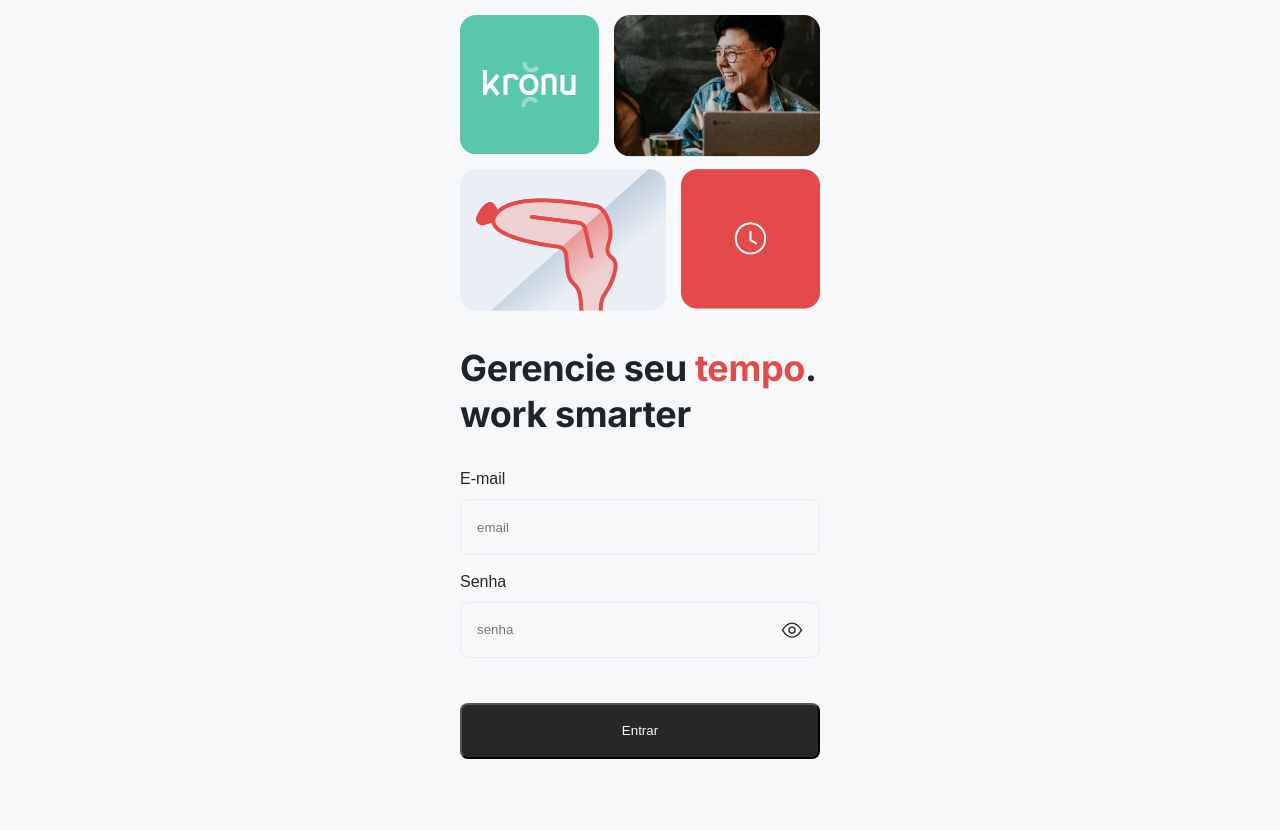
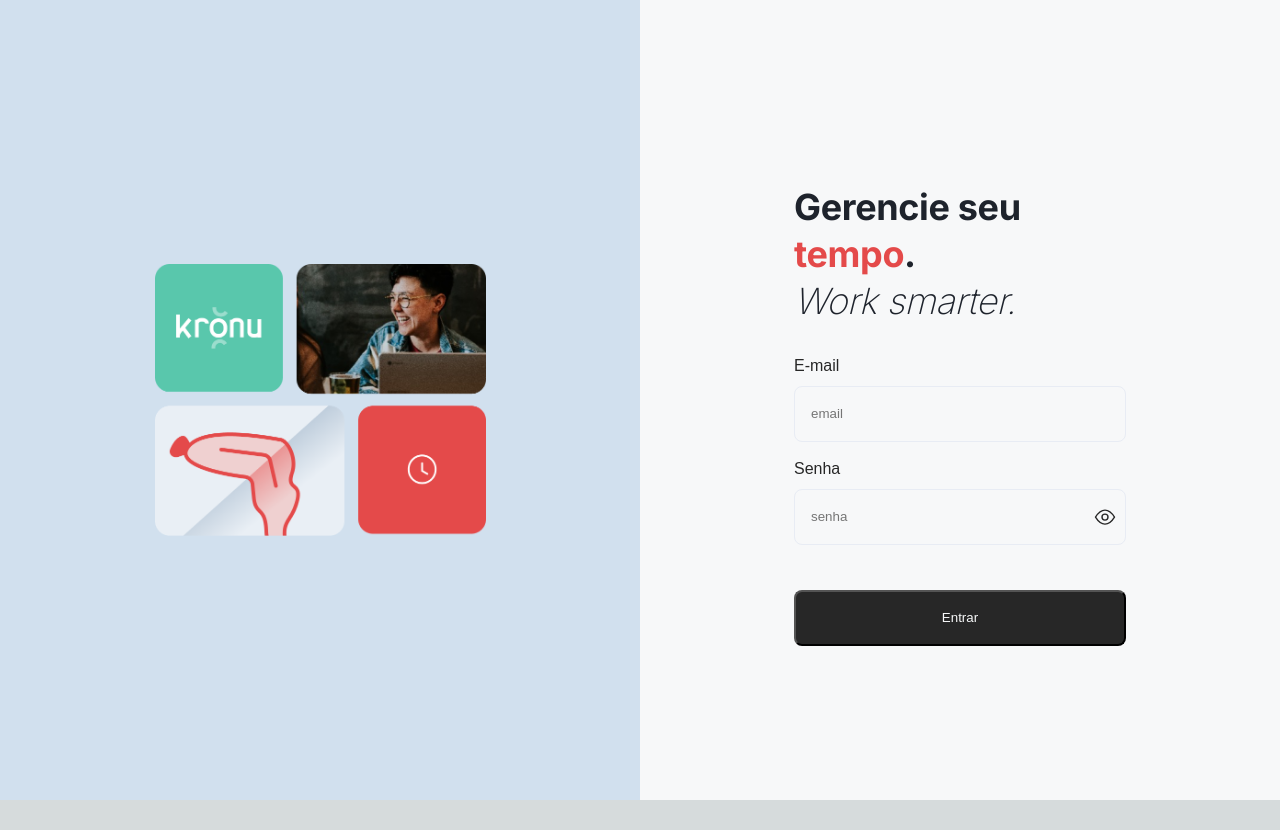
Before and after one commit to Jrockbritto/fir-frontend, a Next.js app: page /login in a window 1280 px wide. After the commit the page ends 800 px from the top, so only its background shows below. Built offline with nearby package versions, Linux system fonts and the light colour scheme.

Commit message:
feat: finish login desktop version and implement test

```diff
--- a/src/app/globals.css
+++ b/src/app/globals.css
@@ -1,5 +1,4 @@
 :root {
-  --max-width: 1100px;
   --border-radius: 12px;
   --font-mono: ui-monospace, Menlo, Monaco, "Cascadia Mono", "Segoe UI Mono",
     "Roboto Mono", "Oxygen Mono", "Ubuntu Monospace", "Source Code Pro",
--- a/src/app/layout.tsx
+++ b/src/app/layout.tsx
@@ -5,7 +5,7 @@ const inter = Inter({ subsets: ["latin"] });
 
 export const metadata = {
   title: "Kronus",
-  description: "Sistema pra gestão inteligente do seu",
+  description: "Sistema pra gestão inteligente do seu tempo",
 };
 
 export default function RootLayout({
--- a/src/app/login/Login.style.js
+++ b/src/app/login/Login.style.js
@@ -3,13 +3,12 @@ import { Inter } from "next/font/google";
 const StyledLogin = styled.div`
   background: #f7f8f9;
   display: flex;
-  justify-content: center;
   padding: 0.94rem;
 
   .button {
     font-family: "Urbanist", sans-serif;
     display: flex;
-    width: 22.5rem;
+    width: 100%;
     height: 3.5rem;
     padding: 1rem;
     justify-content: center;
@@ -18,31 +17,14 @@ const StyledLogin = styled.div`
     border-radius: 0.5rem;
     background: var(--neutrals-neutral-01, #272727);
     color: #f7f8f9;
+    cursor: pointer;
   }
 
   .button:hover {
-    display: flex;
-    width: 22.5rem;
-    height: 3.5rem;
-    padding: 1rem;
-    justify-content: center;
-    align-items: center;
-    gap: 0.625rem;
-    flex-shrink: 0;
-    border-radius: 0.5rem;
     background: var(--neutrals-black, #1c1c1c);
   }
 
   .button:disable {
-    display: flex;
-    width: 22.5rem;
-    height: 3.5rem;
-    padding: 1rem;
-    justify-content: center;
-    align-items: center;
-    gap: 0.625rem;
-    flex-shrink: 0;
-    border-radius: 0.5rem;
     opacity: 0.6000000238418579;
     background: var(--neutrals-neutral-02, #8391a1);
   }
@@ -73,7 +55,7 @@ const StyledLogin = styled.div`
   .eye {
     position: relative;
     bottom: 3.5rem;
-    left: 320px;
+    left: 90%;
     cursor: pointer;
   }
 
@@ -87,7 +69,7 @@ const StyledLogin = styled.div`
     line-height: 130%;
     letter-spacing: -0.36px;
     text-align: left;
-    margin: 1.875rem 0;
+    margin: 1.875rem 0 0;
     width: 100%;
   }
   .red {
@@ -101,6 +83,16 @@ const StyledLogin = styled.div`
     font-weight: 500;
     line-height: 125%;
     margin-bottom: 1;
+  }
+  .submainText {
+    color: var(--dark, #1e232c);
+    font-size: 36px;
+    font-family: "Inter", sans-serif;
+    font-style: italic;
+    font-weight: 200;
+    line-height: 130%;
+    letter-spacing: -0.36px;
+    margin-bottom: 1.875rem;
   }
 
   .error {
@@ -131,6 +123,47 @@ const StyledLogin = styled.div`
   .top {
     margin-top: -2.2rem;
   }
+
+  @media (min-width: 1200px) {
+    .imagePlaceHolder {
+      height: 100%;
+      display: flex;
+      align-items: center;
+      justify-content: center;
+      max-width: 20.6875rem;
+    }
+    .metade {
+      background: #d1e0ee;
+      display: flex;
+      width: 50vw;
+      justify-content: center;
+    }
+
+    .metade2 {
+      display: flex;
+      flex-direction: column;
+      width: 50vw;
+      justify-content: center;
+      padding: 154px;
+    }
+    .ola {
+      display: flex;
+      flex-direction: row;
+      max-width: 20000px !important;
+      height: 100%;
+      justify-content: start;
+      width: 100%;
+    }
+    .eye {
+      left: 90%;
+    }
+    padding: 0;
+  }
+
+  @media (max-width: 1199px) {
+    justify-content: center;
+    width: 100%;
+  }
 `;
 
 export { StyledLogin };
--- a/src/app/login/page.tsx
+++ b/src/app/login/page.tsx
@@ -34,84 +34,7 @@ const errorIcon = (
   </svg>
 );
 
-export default function Home() {
-  const [showPassword, setShowPassword] = useState<boolean>(false);
-  type User = {
-    email: string;
-    senha: string;
-  };
-  const {
-    register,
-    handleSubmit,
-    formState: { errors },
-  } = useForm();
-  const onSubmit = (data: unknown): unknown => console.log(data);
-  console.log(errors);
-
-  return (
-    <StyledLogin>
-      <div className="ola">
-        <div className={styles.main}>
-          <div className="imagePlaceHolder">
-            <Image
-              style={{
-                width: "100%",
-                height: "auto",
-              }}
-              src={mypic}
-              sizes="(max-width: 768px) 100vw, (max-width: 1200px) 50vw, 33vw"
-              alt="Picture of the author"
-            />
-          </div>
-          <main className="teste">
-            <h1 className="mainText">
-              Gerencie seu <span className="red">tempo</span>. work smarter
-            </h1>
-          </main>
-          <div className="form">
-            <form onSubmit={handleSubmit(onSubmit)}>
-              <div>
-                <label className="input" htmlFor="email">
-                  E-mail
-                </label>
-                <input
-                  className={`baseInput ${
-                    errors.email?.type === "required" ? "errorInput" : ""
-                  } `}
-                  type="text"
-                  placeholder="email"
-                  {...register("email", {
-                    required: true,
-                    pattern: /^\S+@\S+$/i,
-                  })}
-                  aria-invalid={
-                    errors.email?.type === "required" ? "true" : "false"
-                  }
-                />
-                {errors.email?.type === "required" && (
-                  <p className="error" role="alert">
-                    {errorIcon}{" "}
-                    <span className="errorMsg1"> Digite seu E-mail</span>
-                  </p>
-                )}
-              </div>
-              <div>
-                <label className="input" htmlFor="senha">
-                  Senha
-                </label>
-                <input
-                  className={`baseInput ${
-                    errors.senha?.type === "required" ? "errorInput" : ""
-                  } `}
-                  type={showPassword ? "text" : "password"}
-                  placeholder="senha"
-                  {...register("senha", { required: true })}
-                />
-                <span
-                  className="eye"
-                  onClick={() => setShowPassword(!showPassword)}
-                >
-                  {!showPassword ? (
+const openEye = (
   <svg
     width="24"
     height="25"
@@ -126,15 +49,11 @@ export default function Home() {
       strokeLinecap="round"
       strokeLinejoin="round"
     />
-                      <circle
-                        cx="12"
-                        cy="12.1084"
-                        r="3"
-                        stroke="#272727"
-                        strokeWidth="1.4"
-                      />
+    <circle cx="12" cy="12.1084" r="3" stroke="#272727" strokeWidth="1.4" />
   </svg>
-                  ) : (
+);
+
+const closeEye = (
   <svg
     width="24"
     height="25"
@@ -177,7 +96,86 @@ export default function Home() {
       strokeLinecap="round"
     />
   </svg>
+);
+export default function Login() {
+  const [showPassword, setShowPassword] = useState<boolean>(false);
+
+  const {
+    register,
+    handleSubmit,
+    formState: { errors },
+  } = useForm();
+  const onSubmit = (data: unknown): unknown => console.log(data);
+  console.log(errors);
+
+  return (
+    <StyledLogin>
+      <div className={styles.main} style={{ width: "100%" }}>
+        <div className="ola">
+          <div className="metade">
+            <div className="imagePlaceHolder">
+              <Image
+                style={{
+                  width: "100%",
+                  height: "auto",
+                }}
+                src={mypic}
+                sizes="(max-width: 768px) 100vw, (max-width: 1200px) 50vw, 33vw"
+                alt="Picture of the author"
+              />
+            </div>
+          </div>
+          <div className="metade2">
+            <main className="teste">
+              <h1 className="mainText">
+                Gerencie seu <span className="red">tempo</span>.
+              </h1>
+              <h1 className="submainText">Work smarter.</h1>
+            </main>
+            <div className="form">
+              <form onSubmit={handleSubmit(onSubmit)}>
+                <div>
+                  <label className="input" htmlFor="email">
+                    E-mail
+                  </label>
+                  <input
+                    className={`baseInput ${
+                      errors.email?.type === "required" ? "errorInput" : ""
+                    } `}
+                    type="text"
+                    placeholder="email"
+                    {...register("email", {
+                      required: true,
+                      pattern: /^\S+@\S+$/i,
+                    })}
+                    aria-invalid={
+                      errors.email?.type === "required" ? "true" : "false"
+                    }
+                  />
+                  {errors.email?.type === "required" && (
+                    <p className="error" role="alert">
+                      {errorIcon}
+                      <span className="errorMsg1"> Digite seu E-mail</span>
+                    </p>
                   )}
+                </div>
+                <div>
+                  <label className="input" htmlFor="senha">
+                    Senha
+                  </label>
+                  <input
+                    className={`baseInput ${
+                      errors.senha?.type === "required" ? "errorInput" : ""
+                    } `}
+                    type={showPassword ? "text" : "password"}
+                    placeholder="senha"
+                    {...register("senha", { required: true })}
+                  />
+                  <span
+                    className="eye"
+                    onClick={() => setShowPassword(!showPassword)}
+                  >
+                    {!showPassword ? openEye : closeEye}
                   </span>
 
                   {errors.senha?.type === "required" && (
@@ -197,6 +195,7 @@ export default function Home() {
             </div>
           </div>
         </div>
+      </div>
     </StyledLogin>
   );
 }
--- a/src/app/page.module.css
+++ b/src/app/page.module.css
@@ -3,6 +3,7 @@
   flex-direction: column;
   align-items: center;
   min-height: 100vh;
+  width: 100%;
 }
 
 .description {
```
Also changed, not shown: jest.config.js (added, +8 -0 lines), package.json (+12 -1 lines), 2 other files (tests, documents, lock files or other folders). Lines whose indentation alone changed are shown as unchanged.
